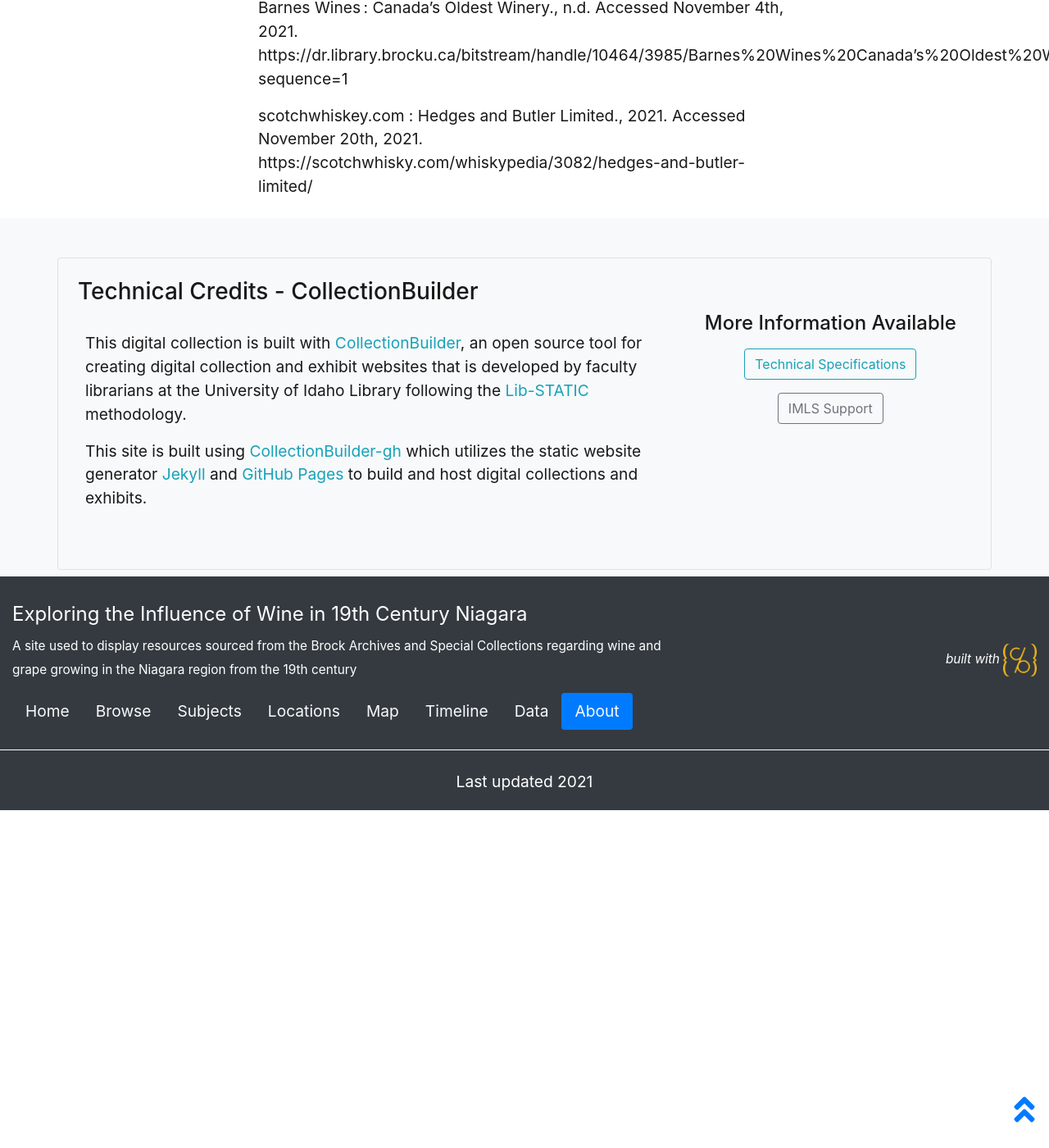
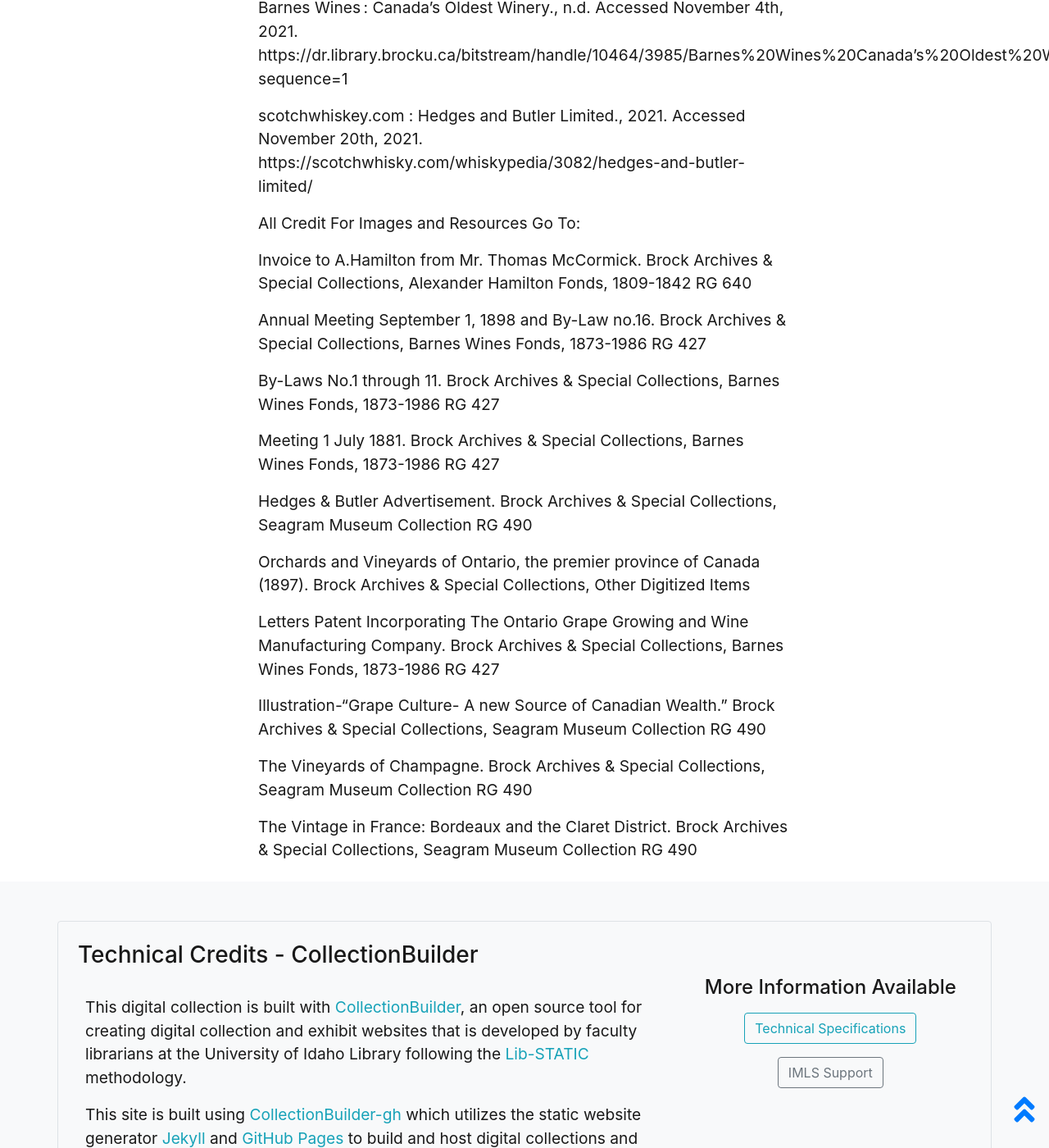
Before and after one commit to sp18al/Wine-Industry-In-19th-Century-Niagara, a Jekyll site: the page built from pages/about.md, in a window 1280 px wide and 1400 px high, scrolled down 2523 px. Shown: the whole window at 82% size. Built offline with Jekyll 4.4.1, drawn with Linux system fonts in a browser that asks for light colours; before the commit the page ends 3511 px from its top, so only the background shows below that.

Commit message:
Update about.md

```diff
--- a/pages/about.md
+++ b/pages/about.md
@@ -28,3 +28,26 @@
 
 scotchwhiskey.com : Hedges and Butler Limited., 2021. Accessed November 20th, 2021.
 https://scotchwhisky.com/whiskypedia/3082/hedges-and-butler-limited/
+
+
+All Credit For Images and Resources Go To:
+
+Invoice to A.Hamilton from Mr. Thomas McCormick. Brock Archives & Special Collections, Alexander Hamilton Fonds, 1809-1842 RG 640
+
+Annual Meeting September 1, 1898 and By-Law no.16. Brock Archives & Special Collections, Barnes Wines Fonds, 1873-1986 RG 427
+
+By-Laws No.1 through 11. Brock Archives & Special Collections, Barnes Wines Fonds, 1873-1986 RG 427
+
+Meeting 1 July 1881. Brock Archives & Special Collections, Barnes Wines Fonds, 1873-1986 RG 427
+
+Hedges & Butler Advertisement. Brock Archives & Special Collections, Seagram Museum Collection RG 490
+
+Orchards and Vineyards of Ontario, the premier province of Canada (1897). Brock Archives & Special Collections, Other Digitized Items
+
+Letters Patent Incorporating The Ontario Grape Growing and Wine Manufacturing Company. Brock Archives & Special Collections, Barnes Wines Fonds, 1873-1986 RG 427
+
+Illustration-"Grape Culture- A new Source of Canadian Wealth." Brock Archives & Special Collections, Seagram Museum Collection RG 490
+
+The Vineyards of Champagne. Brock Archives & Special Collections, Seagram Museum Collection RG 490
+
+The Vintage in France: Bordeaux and the Claret District. Brock Archives & Special Collections, Seagram Museum Collection RG 490
```
